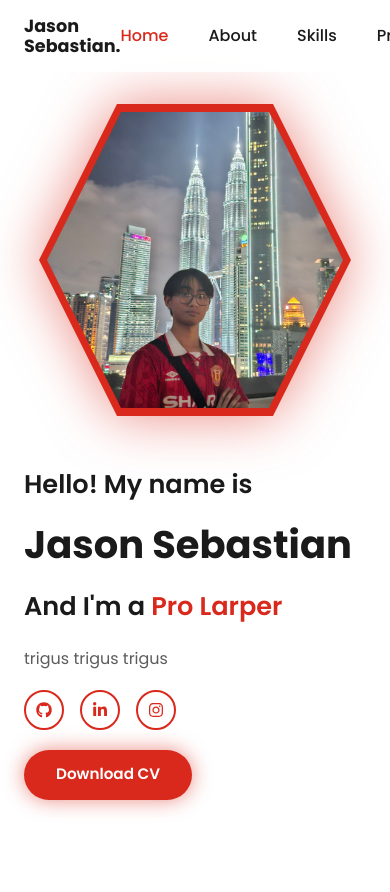
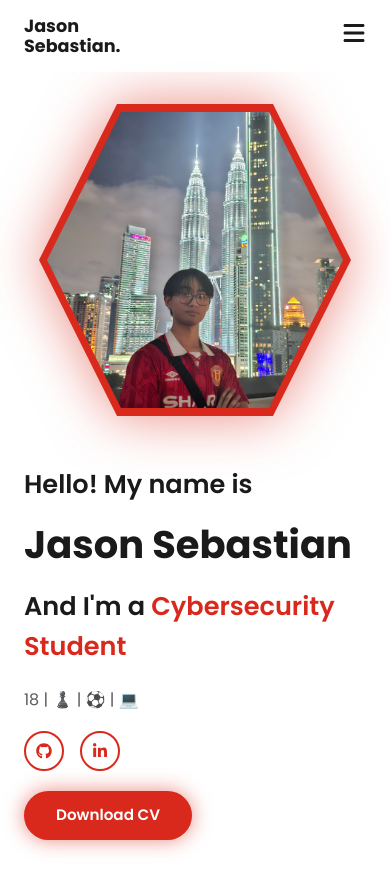
Before and after one commit to Jaspao/portofoliov1, a React (Vite) app: page / in a window 390 px wide. Shown: the top 892 px of the page. Built offline with nearby package versions, Linux system fonts and the light colour scheme.

Commit message:
before the gold

```diff
--- a/src/components/Navbar.css
+++ b/src/components/Navbar.css
@@ -12,3 +12,31 @@
 .nav__links a { font-weight: 500; transition: color 0.2s; }
 .nav__links a:hover,
 .nav__links a.is-active { color: var(--accent); }
+
+.nav__toggle {
+  display: none;
+  background: none;
+  border: 0;
+  color: var(--text);
+  font-size: 1.5rem;
+  cursor: pointer;
+}
+
+@media (max-width: 720px) {
+  .nav__toggle { display: block; }
+
+  .nav__menu {
+    position: absolute;
+    top: var(--header-h);
+    left: 0;
+    right: 0;
+    background: var(--bg);
+    max-height: 0;
+    overflow: hidden;
+    transition: max-height 0.3s;
+  }
+  .nav__menu.is-open { max-height: 400px; }
+
+  .nav__links { flex-direction: column; gap: 0; padding: 0.5rem 1.5rem 1.5rem; }
+  .nav__links a { display: block; padding: 0.75rem 0; }
+}
--- a/src/components/Navbar.tsx
+++ b/src/components/Navbar.tsx
@@ -1,3 +1,5 @@
+import { useState } from "react";
+import { FaBars, FaXmark } from "react-icons/fa6";
 import "./Navbar.css";
 
 interface NavLink {
@@ -12,15 +14,31 @@ interface NavbarProps {
 }
 
 export default function Navbar({ brand, links, active }: NavbarProps) {
+  const [open, setOpen] = useState(false);
+
   return (
     <header className="nav">
       <div className="container nav__inner">
         <a href="#home" className="nav__brand">{brand}</a>
-        <nav aria-label="Main">
+
+        <button
+          className="nav__toggle"
+          onClick={() => setOpen(!open)}
+          aria-label="Toggle menu"
+          aria-expanded={open}
+        >
+          {open ? <FaXmark /> : <FaBars />}
+        </button>
+
+        <nav aria-label="Main" className={`nav__menu ${open ? "is-open" : ""}`}>
           <ul className="nav__links">
             {links.map(({ id, label }) => (
               <li key={id}>
-                <a href={`#${id}`} className={active === id ? "is-active" : ""}>
+                <a
+                  href={`#${id}`}
+                  className={active === id ? "is-active" : ""}
+                  onClick={() => setOpen(false)}
+                >
                   {label}
                 </a>
               </li>
--- a/src/components/button.css
+++ b/src/components/button.css
@@ -7,9 +7,11 @@
   font-size: 0.95rem;
   border-radius: 999px;
   box-shadow: 0 0 20px var(--accent-glow);
-  transition: transform 0.2s, box-shadow 0.2s;
+  transition: transform 0.2s, box-shadow 0.2s, background 0.2s, color 0.2s;
 }
 .btn:hover {
   transform: translateY(-2px);
-  box-shadow: 0 0 32px var(--accent-glow);
+  background: var(--gold);
+  color: var(--on-gold);
+  box-shadow: 0 0 32px var(--gold-glow);
 }
--- a/src/data/profile.ts
+++ b/src/data/profile.ts
@@ -5,15 +5,14 @@ export const profile: Profile = {
   greeting: "Hello! My name is",
   name: "Jason Sebastian",
   rolePrefix: "And I'm a",
-  role: "Pro Larper",
-  bio: "trigus trigus trigus",
+  role: "Cybersecurity Student",
+  bio: "18 | ♟️ | ⚽ | 💻",
   photo: "/profile.png",
   cv: "/cv.pdf",
   email: "you@example.com",
   socials: [
     { label: "GitHub", href: "https://github.com/Jaspao", icon: "github" },
-    { label: "LinkedIn", href: "https://linkedin.com/in/your-username", icon: "linkedin" },
-    { label: "Instagram", href: "https://instagram.com/your-username", icon: "instagram" },
+    { label: "LinkedIn", href: "https://www.linkedin.com/in/jason-sebastian-235368443/", icon: "linkedin" },
   ],
   about: [
     "Cybersecurity Student @ APU",
--- a/src/styles/global.css
+++ b/src/styles/global.css
@@ -26,3 +26,8 @@ img { max-width: 100%; display: block; }
 }
 
 .accent { color: var(--accent); }
+
+@media (prefers-reduced-motion: reduce) {
+  html { scroll-behavior: auto; }
+  *, *::before, *::after { transition: none !important; animation: none !important; }
+}
--- a/src/styles/theme.css
+++ b/src/styles/theme.css
@@ -19,4 +19,8 @@
   --photo-size: 380px;
   --photo-border: 8px;
   --photo-shape: polygon(25% 0%, 75% 0%, 100% 50%, 75% 100%, 25% 100%, 0% 50%);
+
+  --gold: #fbe122;
+  --gold-glow: rgb(251 225 34 / 0.5);
+  --on-gold: #1a1a1a;
 }
```
